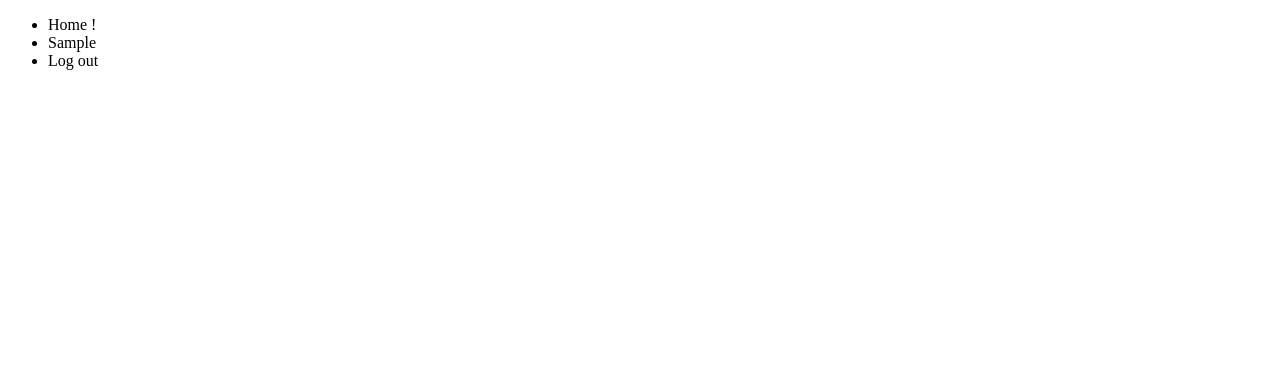
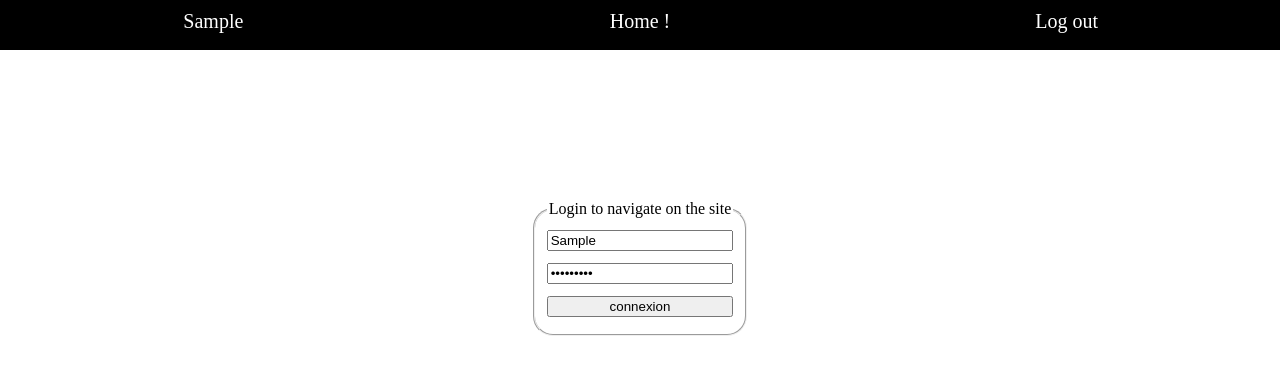
Before and after one commit to Krayorn/My_Single_Page, a plain HTML site: page index.html in a window 1280 px wide. Both pictures are taken after typing "Sample", "Sample123" into the empty fields and a click on the input "connexion". Drawn offline with nearby package versions, Linux system fonts and the light colour scheme; no server answers.

Commit message:
no css idea

```diff
--- a/form.html
+++ b/form.html
@@ -5,11 +5,14 @@
         <title>My single page</title>
     </head>
     <body>
-        <form id="login">
-            <input type="text" placeholder="Pseudo" name="pseudo">
-            <input type="password" placeholder="password" name="password">
+        <fieldset>
+            <legend>Login to navigate on the site</legend>
+            <form id="login">
+                <input type="text" placeholder="Pseudo" name="pseudo">
+                <input type="password" placeholder="password" name="password">
 
-            <input type="submit" value="connexion">
-        </form>
+                <input type="submit" value="connexion">
+            </form>
+        </fieldset>
     </body>
 </html>
--- a/index.html
+++ b/index.html
@@ -9,9 +9,9 @@
     </head>
     <body>
         <ul id="menu">
-            <li id="home">Home ! </li>
             <li id="user_name"></li>
-            <li id="disconnected">Log out</li>
+            <li id="home">Home !</li>
+            <li><a id="disconnected">Log out</a></li>
         </ul>
         <div id="loaded">
 
--- a/script.js
+++ b/script.js
@@ -9,10 +9,10 @@ function redirectIfLoggedIn(){
     if(isLoggedIn()) {
         $('#menu').show();
         $('#user_name').html(sessionStorage.getItem('user'));
-        $('#loaded').html("");
+        $('#loaded').load("home.html #home_page");
     } else {
         $('#menu').hide();
-        $('#loaded').load("form.html form");
+        $('#loaded').load("form.html fieldset");
     }
 }
 
@@ -30,7 +30,7 @@ $(function(){
     });
 
     $('#user_name').click(function(){
-        $('#loaded').load("user.html header", function(){
+        $('#loaded').load("user.html #user_info", function(){
             $('#user_pseudo').html(sessionStorage.getItem('user'));
         });
     });
@@ -48,6 +48,6 @@ $(function(){
     });
 
     $('#home').click(function(){
-        $('#loaded').html("");
+        $('#loaded').load("home.html #home_page");
     });
 });
--- a/style.css
+++ b/style.css
@@ -1,3 +1,48 @@
+body{
+    margin: 0px;
+    background-position: center;
+    background-repeat: no-repeat;
+}
 #change_name{
     display: none;
 }
+#login{
+    display: flex;
+    flex-direction: column;
+    justify-content: space-around;
+    height: 100px;
+}
+#loaded{
+    display: flex;
+}
+fieldset{
+    border-radius: 20px;
+    margin: auto;
+    margin-top: 150px;
+}
+#menu{
+    display: flex;
+    list-style: none;
+    justify-content: space-around;
+    background-color: black;
+    padding: 0px;
+    margin:0px;
+    height: 50px;
+}
+li{
+    text-align: center;
+    border-radius: 5px;
+    font-size: 20px;
+    text-decoration: none;
+    color: white;
+    height: 30px;
+    width: 80px;
+    margin-top: 10px;
+}
+
+li:hover{
+    color: black;
+    background-color: white;
+    border-color: white;
+    transition: 1s;
+}
```
Also changed, not shown: user.html (+3 -3 lines).
